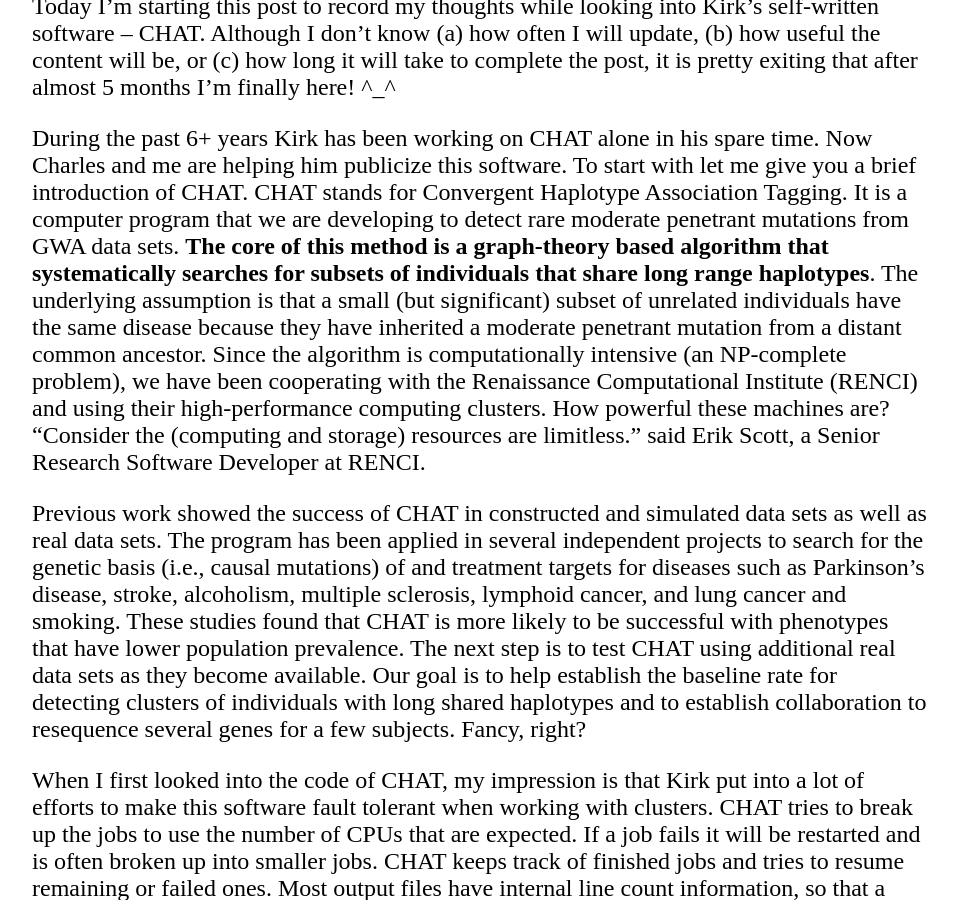
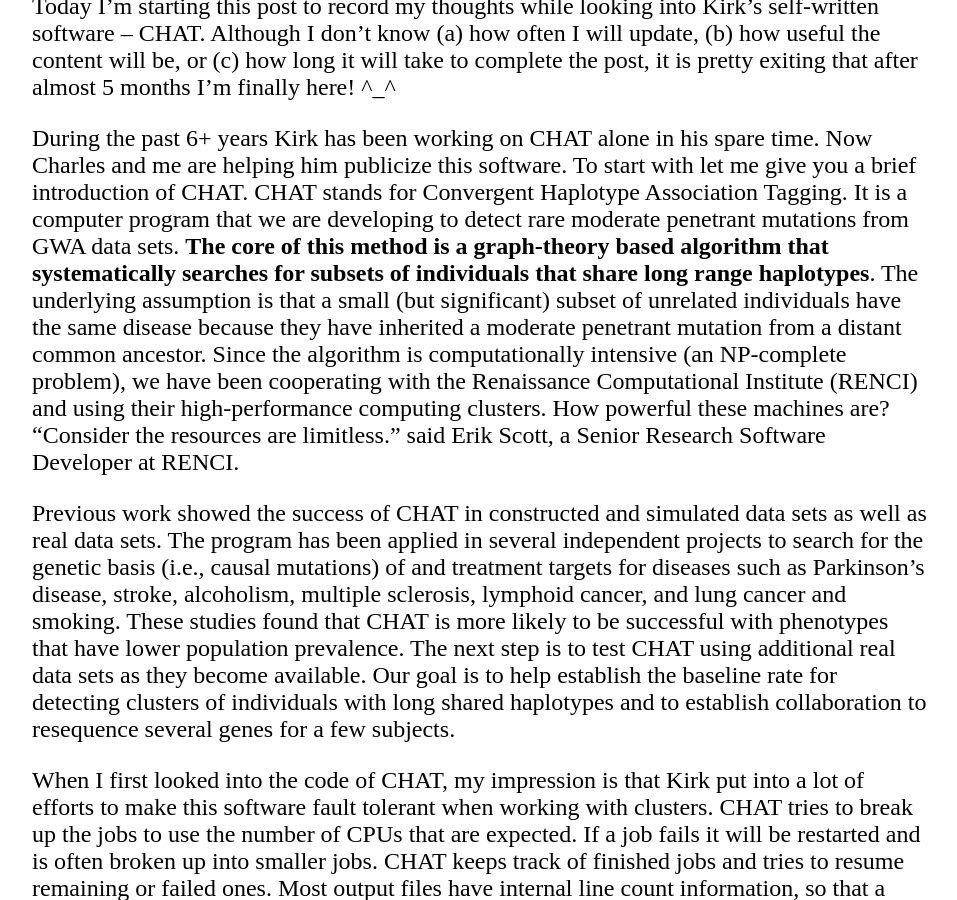
Before and after one commit to lybird300/lybird300.github.io, a Jekyll site: the page built from _posts/2015-08-24-CHAT.md, in a window 1280 px wide and 900 px high, scrolled down 218 px. Shown: the whole window, without its empty margins (160-1117 px from the left). Built offline with Jekyll 4.4.1, drawn with Linux system fonts in a browser that asks for light colours.

Commit message:
Update 2015-08-24-CHAT.md

```diff
--- a/_posts/2015-08-24-CHAT.md
+++ b/_posts/2015-08-24-CHAT.md
@@ -5,9 +5,9 @@
 ---
 Today I'm starting this post to record my thoughts while looking into Kirk's self-written software -- CHAT. Although I don't know (a) how often I will update, (b) how useful the content will be, or (c) how long it will take to complete the post, it is pretty exiting that after almost 5 months I'm finally here! ^_^
 
-During the past 6+ years Kirk has been working on CHAT alone in his spare time. Now Charles and me are helping him publicize this software. To start with let me give you a brief introduction of CHAT. CHAT stands for Convergent Haplotype Association Tagging. It is a computer program that we are developing to detect rare moderate penetrant mutations from GWA data sets. <b>The core of this method is a graph-theory based algorithm that systematically searches for subsets of individuals that share long range haplotypes</b>. The underlying assumption is that a small (but significant) subset of unrelated individuals have the same disease because they have inherited a moderate penetrant mutation from a distant common ancestor. Since the algorithm is computationally intensive (an NP-complete problem), we have been cooperating with the Renaissance Computational Institute (RENCI) and using their high-performance computing clusters. How powerful these machines are? "Consider the (computing and storage) resources are limitless." said Erik Scott, a Senior Research Software Developer at RENCI.
+During the past 6+ years Kirk has been working on CHAT alone in his spare time. Now Charles and me are helping him publicize this software. To start with let me give you a brief introduction of CHAT. CHAT stands for Convergent Haplotype Association Tagging. It is a computer program that we are developing to detect rare moderate penetrant mutations from GWA data sets. <b>The core of this method is a graph-theory based algorithm that systematically searches for subsets of individuals that share long range haplotypes</b>. The underlying assumption is that a small (but significant) subset of unrelated individuals have the same disease because they have inherited a moderate penetrant mutation from a distant common ancestor. Since the algorithm is computationally intensive (an NP-complete problem), we have been cooperating with the Renaissance Computational Institute (RENCI) and using their high-performance computing clusters. How powerful these machines are? "Consider the resources are limitless." said Erik Scott, a Senior Research Software Developer at RENCI.
 
-Previous work showed the success of CHAT in constructed and simulated data sets as well as real data sets. The program has been applied in several independent projects to search for the genetic basis (i.e., causal mutations) of and treatment targets for diseases such as Parkinson's disease, stroke, alcoholism, multiple sclerosis, lymphoid cancer, and lung cancer and smoking. These studies found that CHAT is more likely to be successful with phenotypes that have lower population prevalence. The next step is to test CHAT using additional real data sets as they become available. Our goal is to help establish the baseline rate for detecting clusters of individuals with long shared haplotypes and to establish collaboration to resequence several genes for a few subjects. Fancy, right?
+Previous work showed the success of CHAT in constructed and simulated data sets as well as real data sets. The program has been applied in several independent projects to search for the genetic basis (i.e., causal mutations) of and treatment targets for diseases such as Parkinson's disease, stroke, alcoholism, multiple sclerosis, lymphoid cancer, and lung cancer and smoking. These studies found that CHAT is more likely to be successful with phenotypes that have lower population prevalence. The next step is to test CHAT using additional real data sets as they become available. Our goal is to help establish the baseline rate for detecting clusters of individuals with long shared haplotypes and to establish collaboration to resequence several genes for a few subjects.
 
 When I first looked into the code of CHAT, my impression is that Kirk put into a lot of efforts to make this software fault tolerant when working with clusters. CHAT tries to break up the jobs to use the number of CPUs that are expected. If a job fails it will be restarted and is often broken up into smaller jobs. CHAT keeps track of finished jobs and tries to resume remaining or failed ones. Most output files have internal line count information, so that a corrupted file can be automatically detected. Files are usually checked once for completeness but also frequently checked for whether they are where they are supposed to be. The above settings are accomplished through a properties file and can be changed in some in the longest step (i.e., phasing). Any step can be reinitialized (organized as multiple beans in the properties file), but then all subsequent steps then need to reinitialized. The intermediate data is stored in a derby database.
 
```
